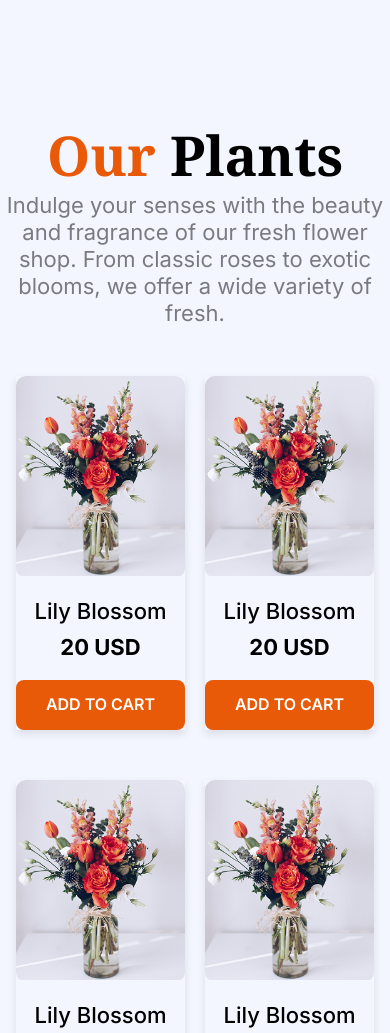
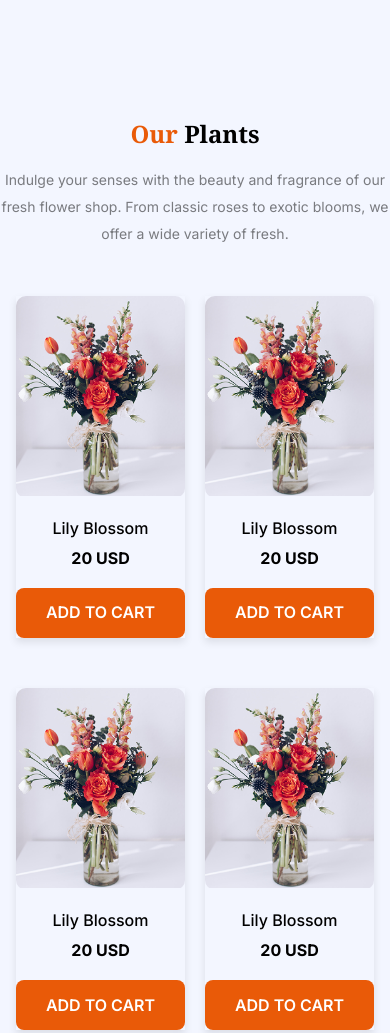
Before and after one commit to fahmibanna17/Flowers-Responsive-Website, a plain HTML site: page index.html in a window 390 px wide. Shown: the part 630-1663 px from the top of the page. Drawn offline with Linux system fonts and the light colour scheme.

Commit message:
more changes done

```diff
--- a/styles/styles.css
+++ b/styles/styles.css
@@ -72,7 +72,6 @@ span{
 }
 .full-banner img{
     max-width: 100%;
-    border: ;
 }
 /* plants styles */
 .plants-chart{
@@ -95,6 +94,7 @@ span{
     font-size: 55px;
     font-weight: 700;
     font-family: "Noto Serif", serif;
+    margin-bottom: 16px;
 }
 .headlines p{
     font-weight: 400;
@@ -154,7 +154,7 @@ span{
     height: auto;
     object-fit: cover; */
     width: 100%;
-    box-shadow: -4px 10px 4px 0px rgba(0, 0, 0, 0.25);
+    box-shadow: -4px 4px 4px 0px rgba(0, 0, 0, 0.25);
 }
 .badge{
     background-color: transparent;
@@ -358,6 +358,15 @@ margin: 0;
             margin-left: 16px;
         margin-right: 16px;
     }
+    .headlines h3{
+        font-size: 24px;
+    }
+    .headlines p{
+        font-size: 14px;
+    }
+    .flower-name, .price-tag{
+        font-size: 16px;
+    }
 
     /* plants lover responsive */
     .whole-section{
```
